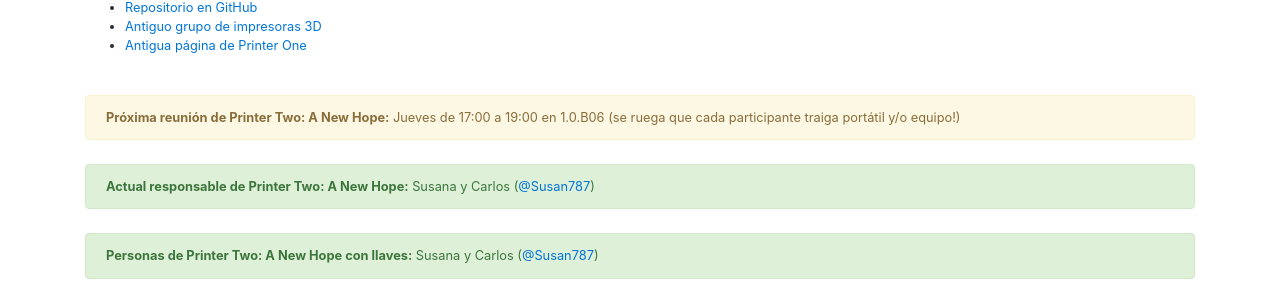
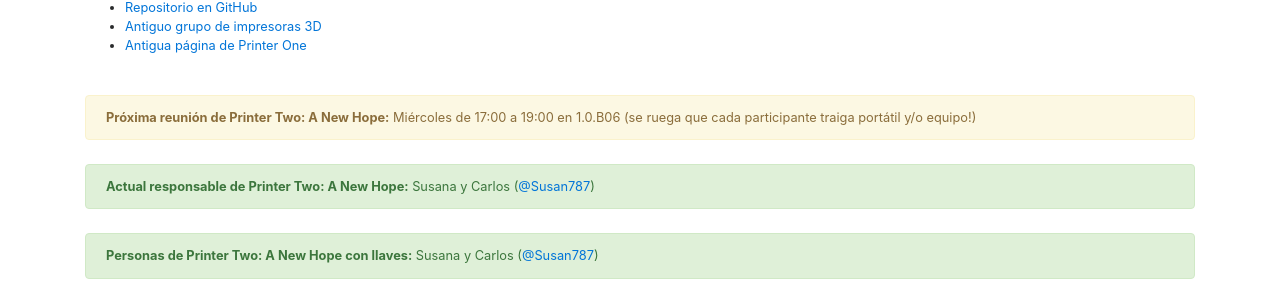
Before and after one commit to asrob-uc3m/asrob-uc3m.github.io, a Jekyll site: the page built from _workgroups/2022-10-27-printer-two.markdown, in a window 1280 px wide and 900 px high, scrolled down 997 px. Shown: the part 355-656 px from the top of the window. Built offline with Jekyll 4.4.1, drawn with Linux system fonts in a browser that asks for light colours.

```diff
--- a/_workgroups/2022-10-05-clsm.markdown
+++ b/_workgroups/2022-10-05-clsm.markdown
@@ -10,7 +10,7 @@
 next_meeting: Miércoles de 11:00h a 13:00h en 1.0.B06 (se ruega que cada participante traiga su portátil y/o equipo!)
 manager: Juan y Bartek
 manager_github: jgvictores
-keys_info: Juan
+keys_info: Juan y Bartek
 keys_github: jgvictores
 url_telegram: yes
 ---
--- a/_workgroups/2022-10-27-printer-two.markdown
+++ b/_workgroups/2022-10-27-printer-two.markdown
@@ -7,7 +7,7 @@
 description: Impresoras 3D. Olor a plástico derretido y laca. Somos un grupo de estudiantes de la Universidad Carlos III de Madrid interesados en el mundo de la impresión 3D.
 picture: /img/printer_two.png
 picture_full: /img/printer_two-full.png
-next_meeting: Jueves de 17:00 a 19:00 en 1.0.B06 (se ruega que cada participante traiga portátil y/o equipo!)
+next_meeting: Miércoles de 17:00 a 19:00 en 1.0.B06 (se ruega que cada participante traiga portátil y/o equipo!)
 manager: Susana y Carlos
 manager_github: Susan787
 keys_info: Susana y Carlos
```
